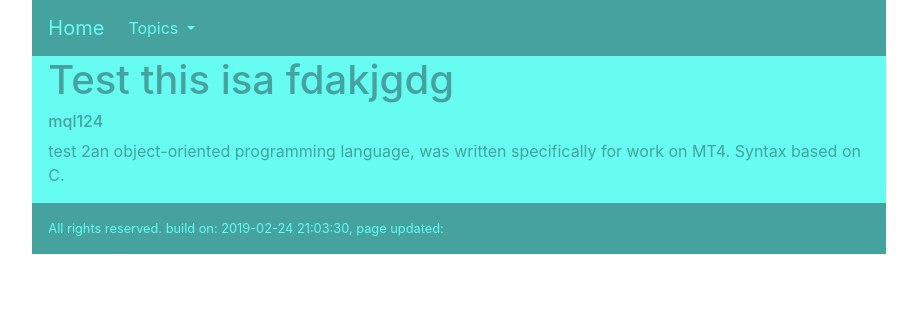
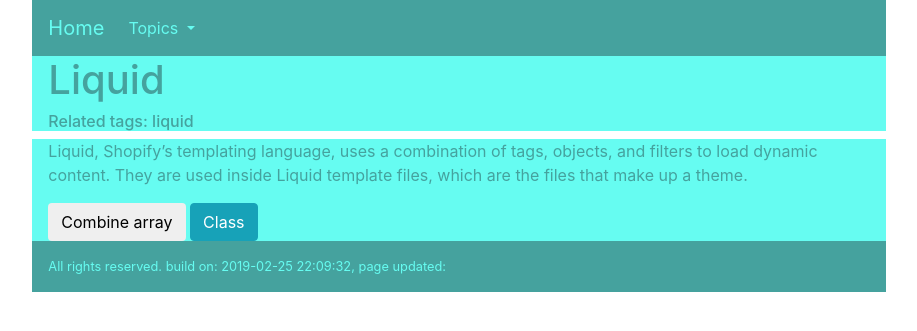
Before and after one commit to CoolColdUK/CoolColdUK.github.io, a Jekyll site: the page template.html, which Jekyll copies as it is, in a window 1280 px wide. Shown: the top 331 px of the page, without its empty margins (181-1098 px from the left). Built offline with Jekyll 4.4.1, drawn with Linux system fonts in a browser that asks for light colours; nearby versions of some CDN libraries.

Commit message:
button instead of ul

```diff
--- a/template.html
+++ b/template.html
@@ -7,13 +7,12 @@
     <link rel="stylesheet" href="https://maxcdn.bootstrapcdn.com/bootstrap/4.0.0/css/bootstrap.min.css" integrity="sha384-Gn5384xqQ1aoWXA+058RXPxPg6fy4IWvTNh0E263XmFcJlSAwiGgFAW/dAiS6JXm"
         crossorigin="anonymous">
     <link rel="stylesheet" href="assets/css/bs4grid.css">
-    <title>Test</title>
+    <title>Liquid</title>
 </head>
 
 <body>
     <div class="container col-sm-8">
-
-        <!--nav-->
+        <!--header-->
         <nav class="row navbar navbar-expand-lg text-primary bg-primary">
             <a class="navbar-brand text-primary" href="/">Home</a>
             <button class="navbar-toggler" type="button" data-toggle="collapse" data-target="#navbarSupportedContent"
@@ -37,33 +36,39 @@
                     </li>
                 </ul>
             </div>
+
+
+
         </nav>
+
+
+
+        <!--content-->
         <div class="row bg-secondary text-secondary px-3">
-            <!--content-->
-            <h1>
-                Test this isa fdakjgdg
-            </h1>
+            <h1>Liquid</h1>
+        </div>
+        <h6 class="row bg-secondary text-secondary px-3">Related tags: liquid</h6>
+        <div class="row bg-secondary text-secondary px-3">
+            <p>Liquid, Shopify’s templating language, uses a combination of tags, objects, and filters to load dynamic
+                content. They are used inside Liquid template files, which are the files that make up a theme.</p>
+
         </div>
         <div class="row bg-secondary text-secondary px-3">
-            <h6>
-                mql124
-            </h6>
-        </div>
-        <div class="row bg-secondary text-secondary px-3">
-            <p>
-                test 2an object-oriented programming language, was written specifically for work on MT4.
-                Syntax
-                based on C.
-            </p>
+
+            <div class="flex-content">
+                <button type="button" class="btn">
+                    Combine array
+                </button>
+                <a href="/mql4/class" class="btn btn-info" role="button">Class</a>
+            </div>
+
         </div>
 
-
+        <!--footer-->
         <div class="row bg-primary p-3 text-primary text-center small">
-            All rights reserved. build on: 2019-02-24 21:03:30, page updated:
+            All rights reserved. build on: 2019-02-25 22:09:32,
+            page updated:
         </div>
-    </div>
-
-
     </div>
     <script src="https://code.jquery.com/jquery-3.2.1.slim.min.js" integrity="sha384-KJ3o2DKtIkvYIK3UENzmM7KCkRr/rE9/Qpg6aAZGJwFDMVNA/GpGFF93hXpG5KkN"
         crossorigin="anonymous"></script>
```
Also changed, not shown: _layouts/note_bs4grid.html (+17 -3 lines), _layouts/topic_bs4grid.html (+16 -5 lines).
